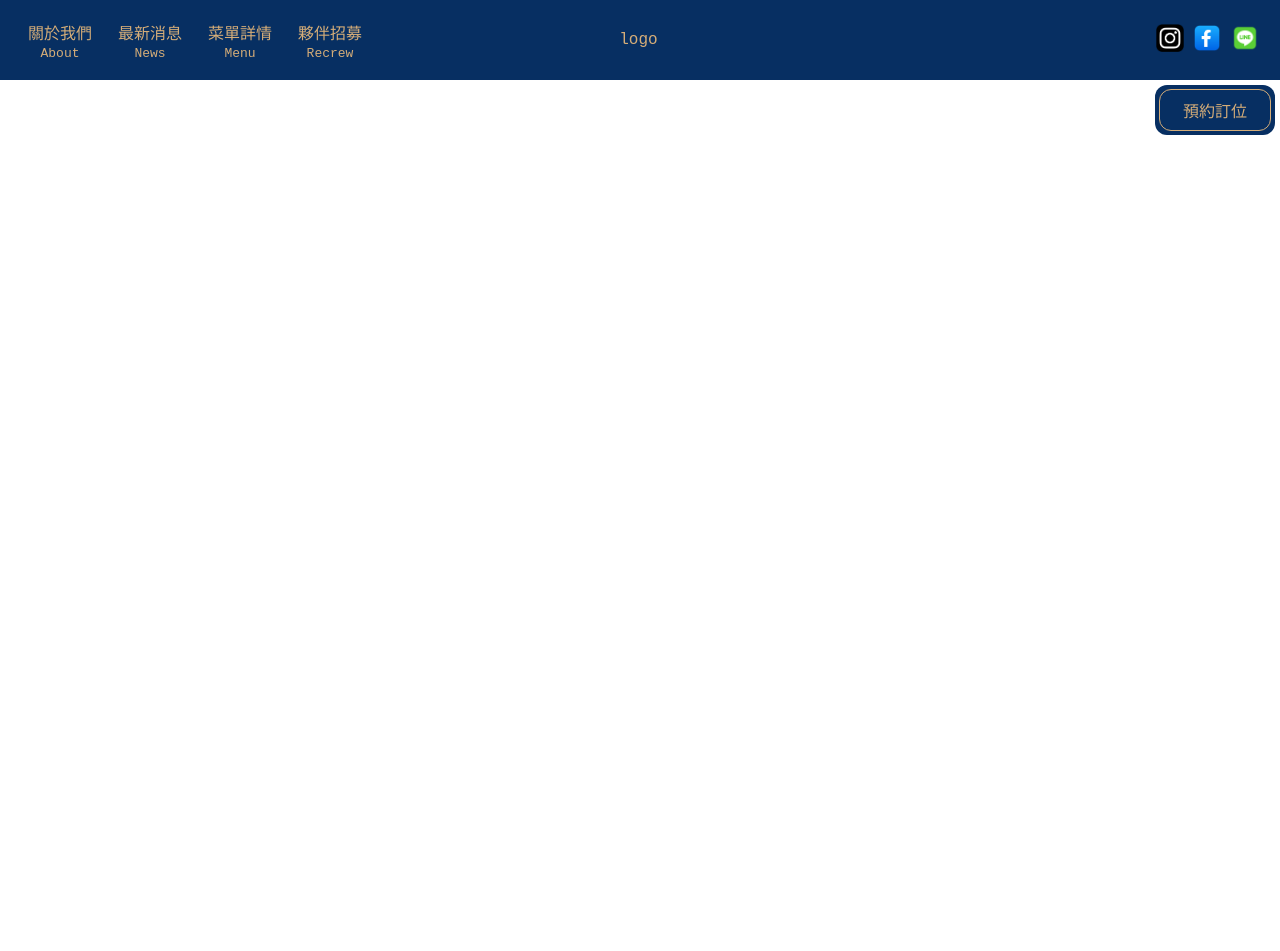
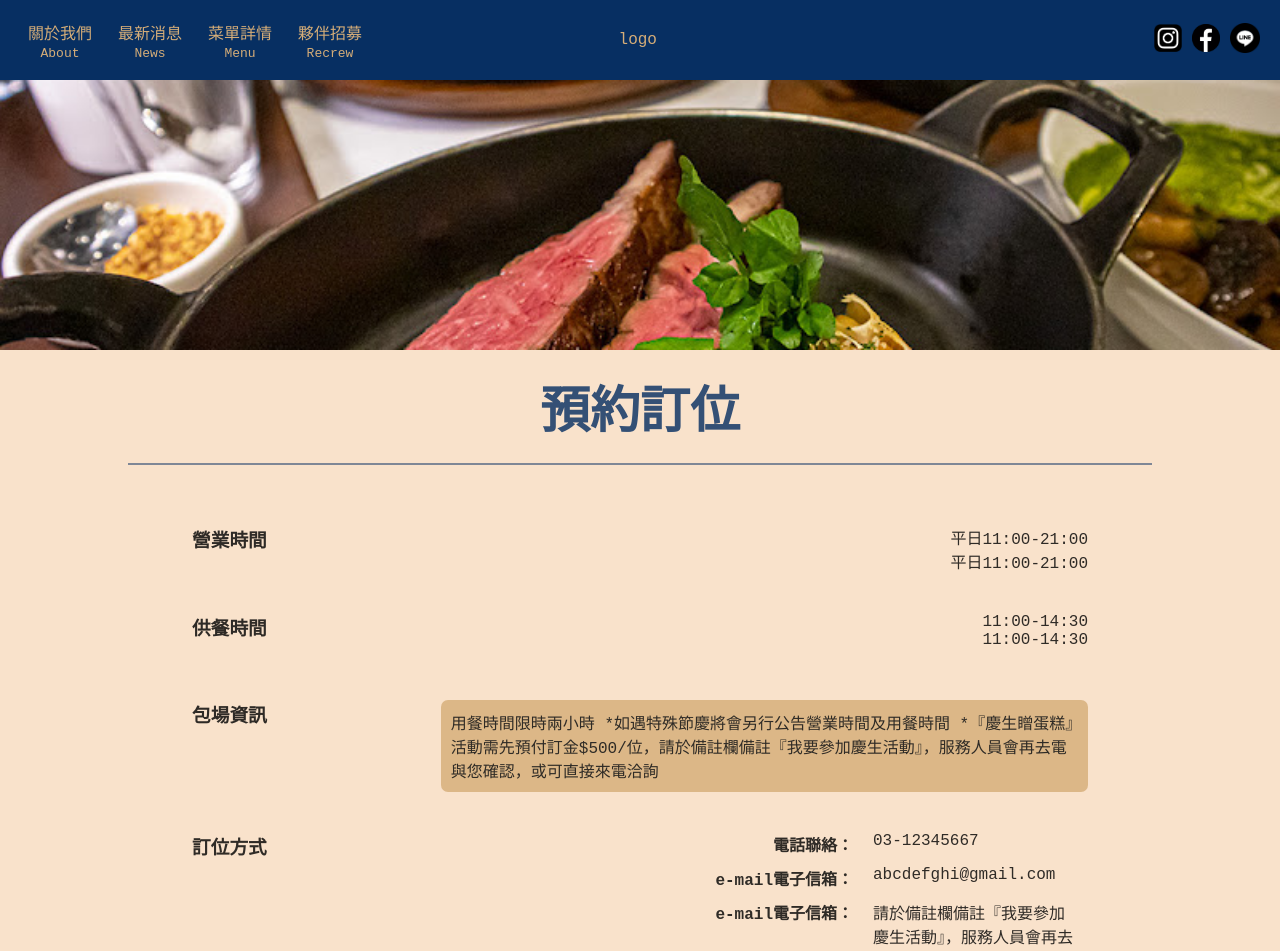
Before and after one commit to csdsdasdcwcwadx/circle-cafe, a Next.js app: page /book in a window 1280 px wide. Shown: the top 951 px of the page. Before the commit the page ends 800 px from the top, so only its background shows below. Built offline with nearby package versions, Linux system fonts and the light colour scheme.

Commit message:
新增book 頁面

```diff
--- a/src/app/about/message/page.tsx
+++ b/src/app/about/message/page.tsx
@@ -13,6 +13,7 @@ export default function message() {
             imageSrc={messageSrc}
             altContent="message"
             title="廚師對話"
+            faded
         >
             <div className={styles.section}>
                 <Image src={iconSrc} alt="icon"/>
--- a/src/app/book/page.tsx
+++ b/src/app/book/page.tsx
@@ -1,7 +1,57 @@
-'use client';
+import Default from "@/components/Common/Default";
+import { E_Page } from "@/redux/interfaces";
+import BackImage from '../../image/00-41.jpg';
+import styles from './styles.module.scss';
 
 export default function Book() {
     return (
-        <></>
+        <Default
+            currentPage={E_Page.BOOK}
+            imageSrc={BackImage}
+            altContent="預約訂位圖片"
+            title="預約訂位"
+            className={styles.book}
+            faded
+        >
+            <section>
+                <h3>營業時間</h3>
+                <aside>
+                    <div>平日11:00-21:00</div>
+                    <div>平日11:00-21:00</div>
+                </aside>
+            </section>
+            <section>
+                <h3>供餐時間</h3>
+                <aside>
+                    <div>11:00-14:30</div>
+                    <div>11:00-14:30</div>
+                </aside>
+            </section>
+            <section>
+                <h3>包場資訊</h3>
+                <aside className={styles.base}>
+                    用餐時間限時兩小時
+                    *如遇特殊節慶將會另行公告營業時間及用餐時間
+                    *『慶生䁬蛋糕』活動需先預付訂金$500/位，請於備註欄備註『我要參加慶生活動』，服務人員會再去電與您確認，或可直接來電洽詢
+                </aside>
+            </section>
+            <section>
+                <h3>訂位方式</h3>
+                <aside className={styles.list}>
+                    <li>
+                        <span>電話聯絡：</span>
+                        <span>03-12345667</span>
+                    </li>
+                    <li>
+                        <span>e-mail電子信箱：</span>
+                        <span>abcdefghi@gmail.com</span>
+                    </li>
+                    <li>
+                        <span>e-mail電子信箱：</span>
+                        <span>請於備註欄備註『我要參加慶生活動』，服務人員會再去電與您確認，或可直接來電洽詢</span>
+                    </li>
+                </aside>
+            </section>
+        </Default>
     )
 }
--- a/src/app/book/styles.module.scss
+++ b/src/app/book/styles.module.scss
@@ -1,5 +1,59 @@
 @import '../../common.scss';
 
 .book {
-    background-color: $mainBackColor;
+    main > div {
+        display: flex;
+        flex-direction: column;
+
+        section {
+            display: flex;
+            justify-content: space-between;
+            width: 100%;
+
+            h3 {
+                margin-top: 0;
+            }
+
+            &:not(:first-of-type) {
+                margin-top: 40px;
+            }
+
+            .base {
+                width: 70%;
+                min-height: 50px;
+                padding: 10px;
+                border-radius: 7px;
+                background-color: $goldenColor;
+                text-align: left;
+                // color: $blueColor;
+            }
+
+            .list {
+                li {
+                    list-style-type: none;
+                    width: 400px;
+
+                    // 副標題
+                    & > span:first-of-type {
+                        display: inline-block;
+                        margin-right: 20px;
+                        width: 150px;
+                        text-align: right;
+                        vertical-align: top;
+                        font-weight: bold;
+                    }
+
+                    & > span:last-of-type {
+                        display: inline-block;
+                        width: 200px;
+                        text-align: left;
+                    }
+
+                    &:not(:first-of-type) {
+                        margin-top: 10px;
+                    }
+                }
+            }
+        }
+    }
 }
--- a/src/components/Common/Default/index.tsx
+++ b/src/components/Common/Default/index.tsx
@@ -28,12 +28,12 @@ function Default({ children, currentPage, imageSrc, altContent, title, className
                 <main>
                     <h2>{title}</h2>
                     <span className={styles.deco}/>
-                    <div>
+                    <div className={styles.contents}>
                         {children}
                     </div>
                 </main>
             </div>
-            <Footer/>
+            {/* <Footer/> */}
             <Setter currentPage={currentPage}/>
         </Fragment>
     )
--- a/src/components/Common/Default/styles.module.scss
+++ b/src/components/Common/Default/styles.module.scss
@@ -1,10 +1,11 @@
 @import '../../../common.scss';
 
 .default {
-    background-image: url(https://www.buna.com.tw/images/bg.jpg);
+    // background-image: url(https://www.buna.com.tw/images/bg.jpg);
+    background-color: #f9e2cb;
 
     .mainbanner {
-        height: 200px;
+        height: 270px;
 
         img {
             height: 100%;
@@ -22,14 +23,14 @@
         > h2 {
             height: 20%;
             margin: 20px 0;
-            color: $goldenColor;
+            color: $blueColor;
             font-size: 50px;
         }
 
         .deco {
             display: block;
             margin: 0 auto;
-            border-bottom: 2px solid $goldenColor;
+            border-bottom: 2px solid $blueColor;
             opacity: .5;
             width: 80%;
 
@@ -38,9 +39,10 @@
             }
         }
 
-        > div {
+        > div.contents {
             margin: 60px 0;
             padding: 0 15%;
+            min-height: 500px;
 
             @include only-mobile {
                 padding: 0 50px;
--- a/src/components/Common/Header/index.tsx
+++ b/src/components/Common/Header/index.tsx
@@ -10,6 +10,8 @@ import Image from 'next/image';
 import instagramImage from '../../../icons/instagram.png';
 import facebookImage from '../../../icons/facebook.png';
 import LineImage from '../../../icons/Line.png';
+import { useSelector } from "react-redux";
+import { E_Page, I_RootState } from '@/redux/interfaces';
 
 const aboutLink = [
     {ref: '/about/story', name: '品牌故事', en: 'story'},
@@ -24,6 +26,7 @@ const newsLink = [
 function Header() {
     const router = useRouter();
     const [openMenu, setOpenMenu] = useState(false);
+    const page = useSelector((store: I_RootState) => store.page);
 
     const NavigatingOptions = (onSide: boolean = false) => {
         return (
@@ -75,7 +78,7 @@ function Header() {
                 </div>
             </div>
             <div className={styles.blank}></div>
-            <Link className={styles.reservation} href='/book'>預約訂位</Link>
+            {page !== E_Page.BOOK && <Link className={styles.reservation} href='/book'>預約訂位</Link>}
         </>
     )
 }
@@ -84,8 +87,8 @@ function Applicationer() {
     return (
         <div className={styles.applicationer}>
             <Link href=''><Image src={instagramImage} width={28} height={28} alt='instagram'/></Link>
-            <Link href=''><Image src={facebookImage} width={26} height={26} alt='facebook'/></Link>
-            <Link href=''><Image src={LineImage} width={30} height={30} alt='line'/></Link>
+            <Link href=''><Image src={facebookImage} width={28} height={28} alt='facebook'/></Link>
+            <Link href='' className={styles.line}><Image src={LineImage} width={30} height={30} alt='line'/></Link>
         </div>
     )
 }
--- a/src/components/Common/Header/styles.module.scss
+++ b/src/components/Common/Header/styles.module.scss
@@ -50,8 +50,28 @@
                 margin-right: 10px;
             }
 
-            &.instagram {
-                background: url(../../../icons/instagram.png);
+            &.line {
+                position: relative;
+                z-index: 1;
+
+                >img {
+                    position: relative;
+                    z-index: 1;
+                }
+
+                &::before {
+                    content: '';
+                    position: absolute;
+                    top: 50%;
+                    left: 50%;
+                    transform: translate(-50%, -50%);
+                    display: inline-block;
+                    width: 20px;
+                    height: 20px;
+                    border-radius: 50%;
+                    background-color: #fff;
+                    z-index: 0;
+                }
             }
         }
 
@@ -184,7 +204,7 @@
 
     .sideBlock {
         position: relative;
-        width: 60vw;
+        width: 50vw;
         padding: 20px;
         background-color: $blueColor;
         color: $goldenColor;
@@ -267,7 +287,7 @@
 }
 
 .blank {
-    height: 60px;
+    height: 80px;
 }
 
 .reservation {
```
Also changed, not shown: src/icons/Line.png, src/icons/facebook.png.
